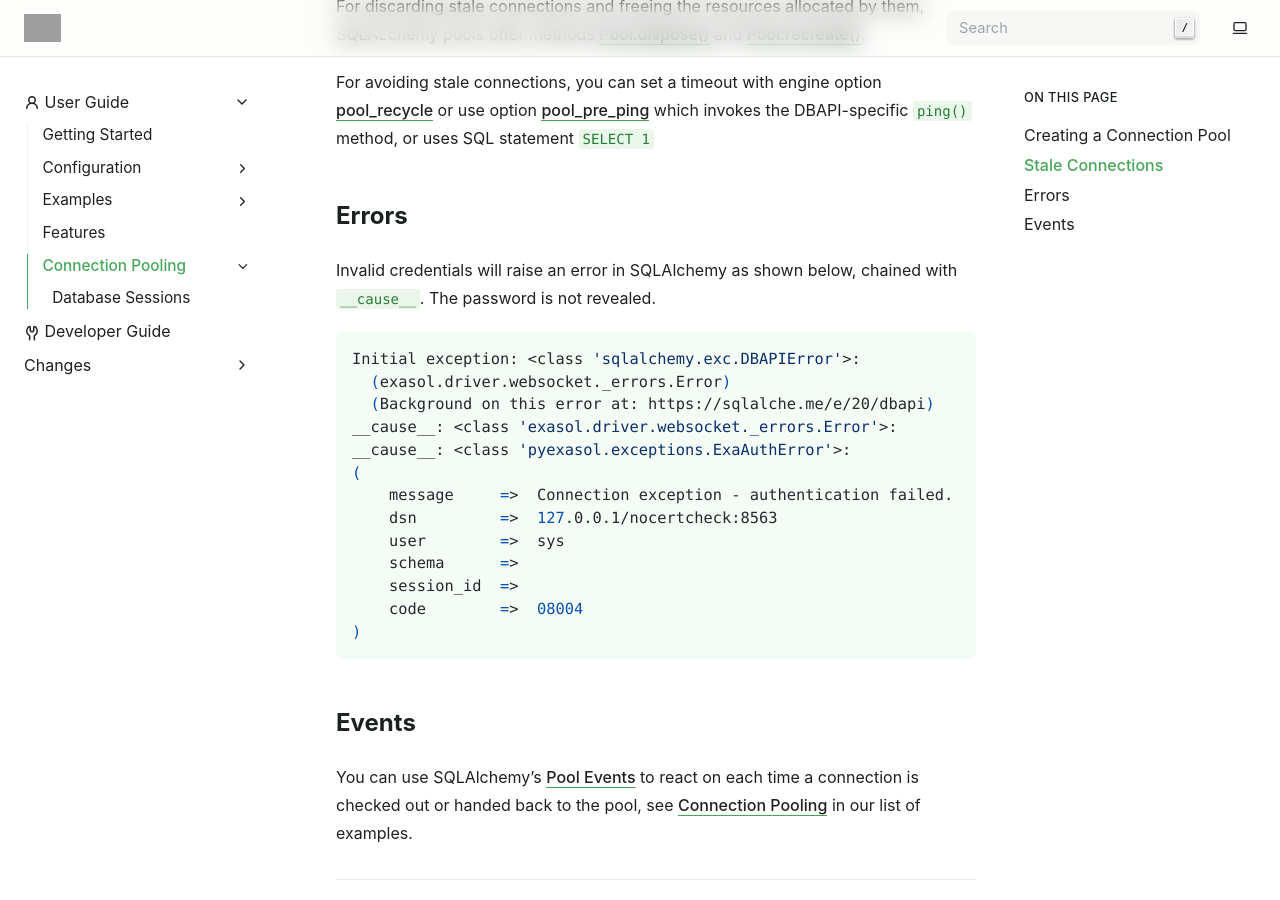
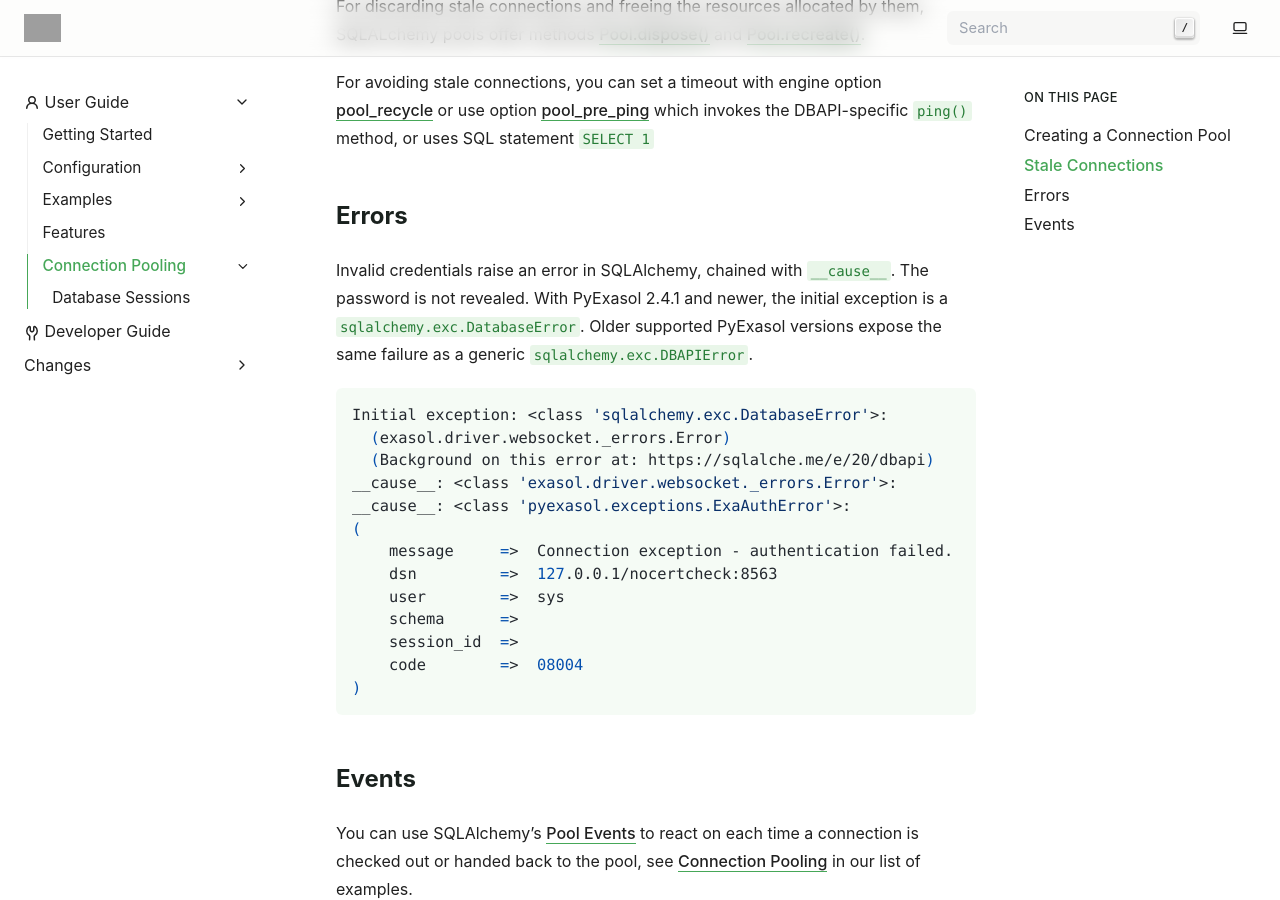
Before and after one commit to exasol/sqlalchemy-exasol, a Sphinx documentation site: the page built from doc/user_guide/pooling/pooling.rst, in a window 1280 px wide and 900 px high, scrolled down 800 px. Built offline with Sphinx 7.4.7, drawn with Linux system fonts in a browser that asks for light colours; grey boxes are pictures that could not be loaded.

Commit message:
Update documentation

```diff
--- a/doc/user_guide/pooling/pooling.rst
+++ b/doc/user_guide/pooling/pooling.rst
@@ -62,12 +62,14 @@ which invokes the DBAPI-specific ``ping()`` method, or uses SQL statement
 Errors
 ------
 
-Invalid credentials will raise an error in SQLAlchemy as shown below, chained
-with ``__cause__``. The password is not revealed.
+Invalid credentials raise an error in SQLAlchemy, chained with ``__cause__``.
+The password is not revealed. With PyExasol 2.4.1 and newer, the initial
+exception is a ``sqlalchemy.exc.DatabaseError``. Older supported PyExasol
+versions expose the same failure as a generic ``sqlalchemy.exc.DBAPIError``.
 
 .. code-block:: shell
 
-    Initial exception: <class 'sqlalchemy.exc.DBAPIError'>:
+    Initial exception: <class 'sqlalchemy.exc.DatabaseError'>:
       (exasol.driver.websocket._errors.Error)
       (Background on this error at: https://sqlalche.me/e/20/dbapi)
     __cause__: <class 'exasol.driver.websocket._errors.Error'>:
```
